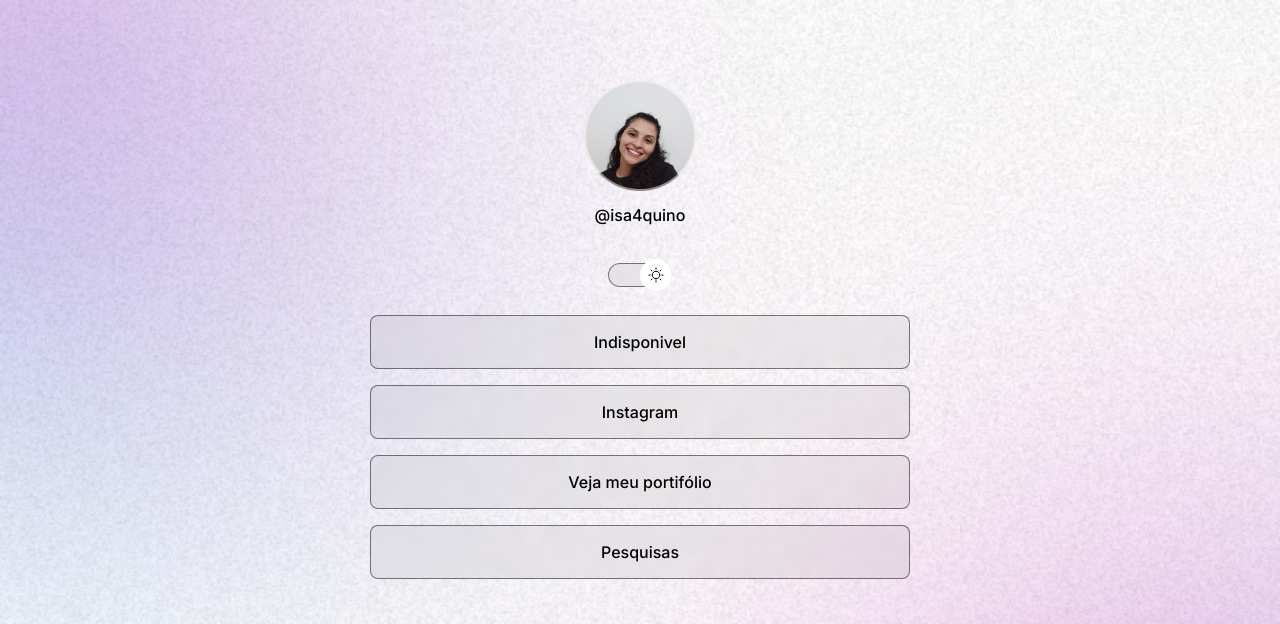
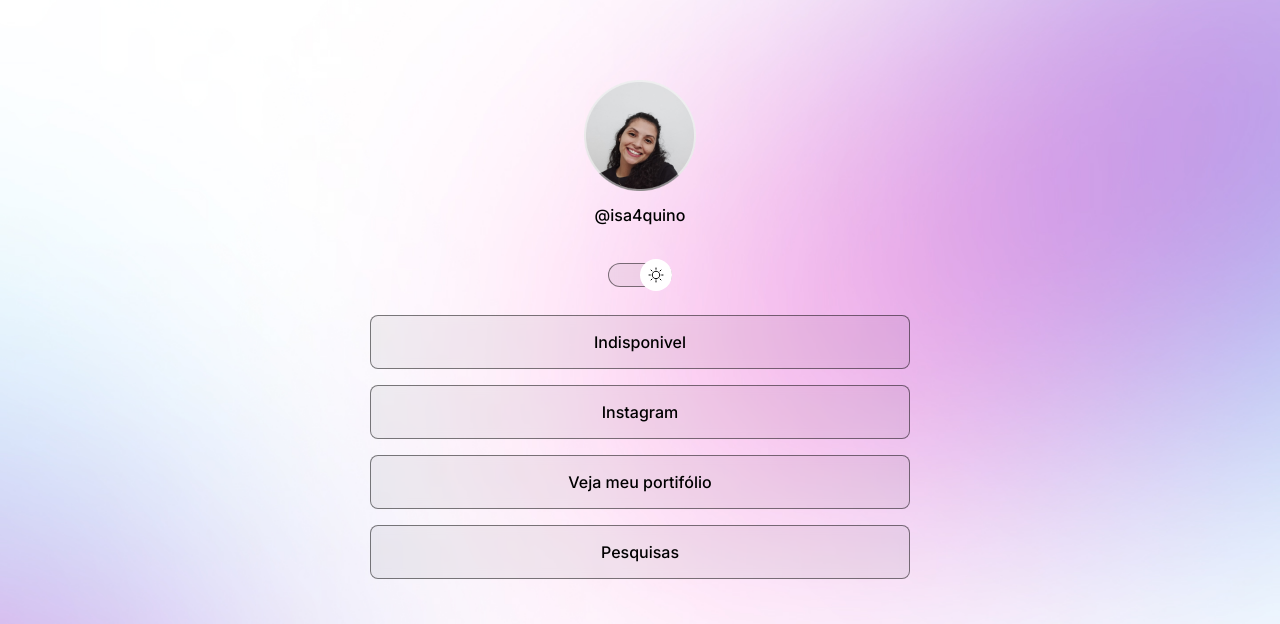
Before and after one commit to IsabellyAquino/projetoLinks, a plain HTML site: page index.html in a window 1280 px wide. Shown: the top 624 px of the page. Drawn offline with nearby package versions, Linux system fonts and the light colour scheme.

Commit message:
change background based on media queries

```diff
--- a/style.css
+++ b/style.css
@@ -42,6 +42,7 @@ fundo, cor das caixas*/
 /*atalho para propriedades*/
 body {
   background: var(--bg-url) no-repeat top center/cover;
+  height: 100vh;
 }
 
 /*aplica para todos elementos de fonte dentro do body */
@@ -183,3 +184,14 @@ footer {
   text-align: center;
   font-size: 14px;
 }
+
+/*media queries adiciona regras para fundo */
+@media (min-width: 700px){
+  :root {
+    --bg-url: url(./assets/bg-desktop.jpg);
+  }
+
+  .light {
+    --bg-url: url(./assets/bg-desktop-light.jpg);
+  }
+}
```
